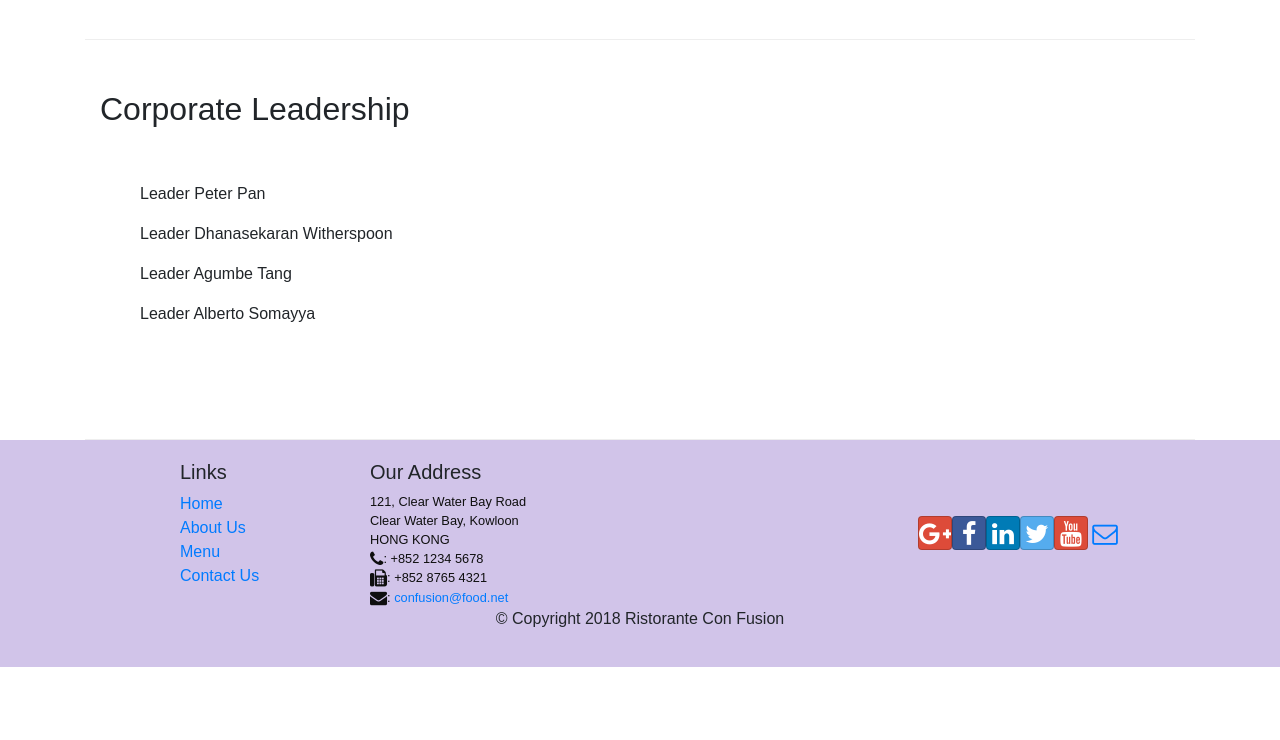
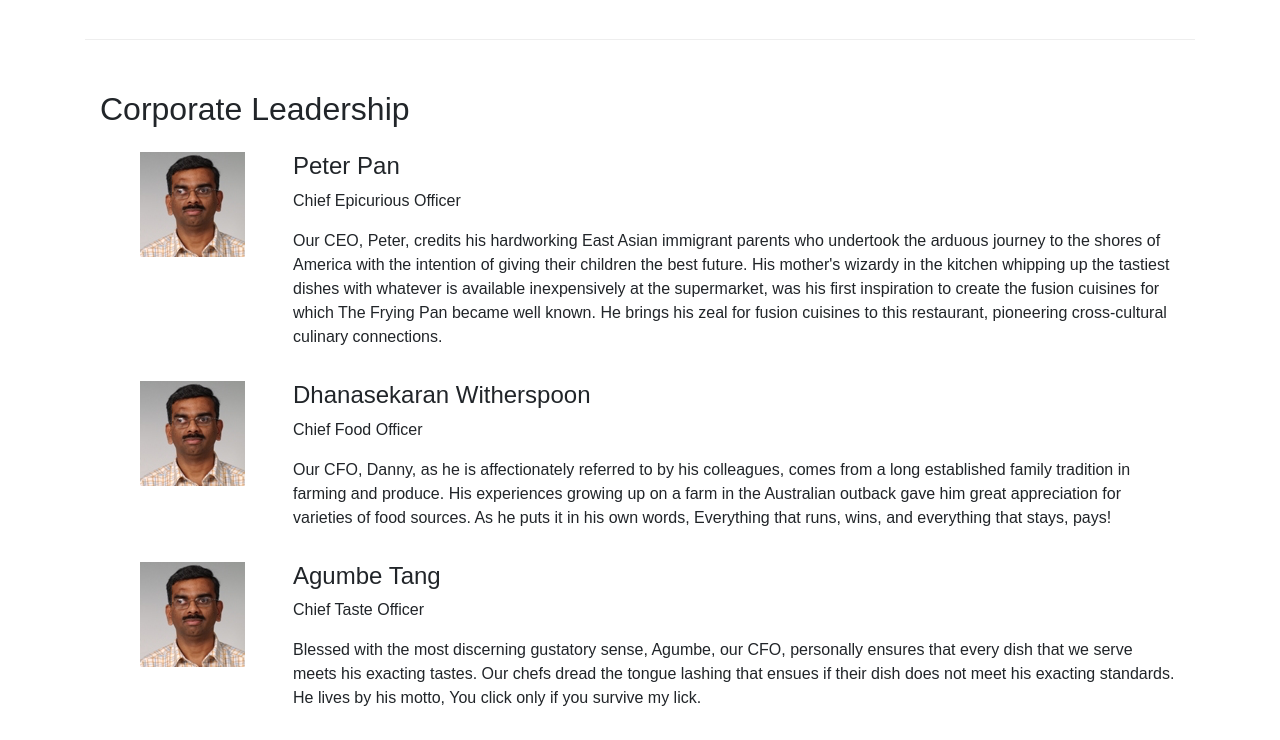
Before and after one commit to lifefromashes/react-front-end-web-dev-week1, a React (Create React App) app: page /aboutus in a window 1280 px wide. Shown: the part 940-1680 px from the top of the page. Before the commit the page ends 1607 px from the top, so only its background shows below. Built offline with nearby package versions, Linux system fonts and the light colour scheme.

Commit message:
finished assignment2

```diff
--- a/src/components/AboutComponent.js
+++ b/src/components/AboutComponent.js
@@ -1,12 +1,28 @@
 import React from 'react';
 import { Breadcrumb, BreadcrumbItem, Card, CardBody, CardHeader, Media } from 'reactstrap';
 import { Link } from 'react-router-dom';
+
+
+const RenderLeader = ({leader}) => {
+  return (
+    <Media>
+      <Media left className="mt-3">
+        <Media object src={leader.image} alt={leader.name} />
+      </Media>
+      <Media body className="ml-5 mt-3">
+        <Media heading>{leader.name}</Media>
+          <p>{leader.designation}</p>
+          <p>{leader.description}</p>
+        </Media>
+      </Media>
+  );
+}
 
 function About(props) {
 
     const leaders = props.leaders.map((leader) => {
         return (
-            <p>Leader {leader.name}</p>
+            <RenderLeader key={leader.id} leader={leader} />
         );
     });
 
--- a/src/components/DishdetailComponent.js
+++ b/src/components/DishdetailComponent.js
@@ -34,23 +34,21 @@ function RenderComments({comments}) {
     )
   }
 
-  function RenderDish({dish}) {
-    if (dish != null) {
-      return (
-        <div className = 'col-12 col-md-5 m-1'>
+  function RenderDish({dish}){
+        if(dish != null){
+            return(
+                <div className='col-12 col-md-5 m-1'>
                     <Card>
-          <CardImg width = "100%" src = {dish.image} alt = {dish.name}/>
+                        <CardImg width="100%" src ={dish.image} alt ={dish.name} />
                         <CardBody>
-            <CardTitle> {dish.name} </CardTitle>
-            <CardText> {dish.description} </CardText>
+                            <CardTitle>{dish.name}</CardTitle>
+                            <CardText>{dish.description}</CardText>
                         </CardBody>
                     </Card>
                 </div>
             )
-    } else {
-      return (
-        < div > < /div>
-      )
+        }else{
+            return(<div></div>)
         }
     }
 
@@ -71,7 +69,7 @@ function RenderComments({comments}) {
               </div>
               <div className="row">
                 <div className="col-12 col-md-5 m-1">
-                  <RenderDish Dishdetail={props.dish} />
+                  <RenderDish dish={props.dish} />
                   </div>
                 <div className="col-12 col-md-5 m-1">
                   <RenderComments comments={props.comments} />
```
Lines whose indentation alone changed are shown as unchanged.
